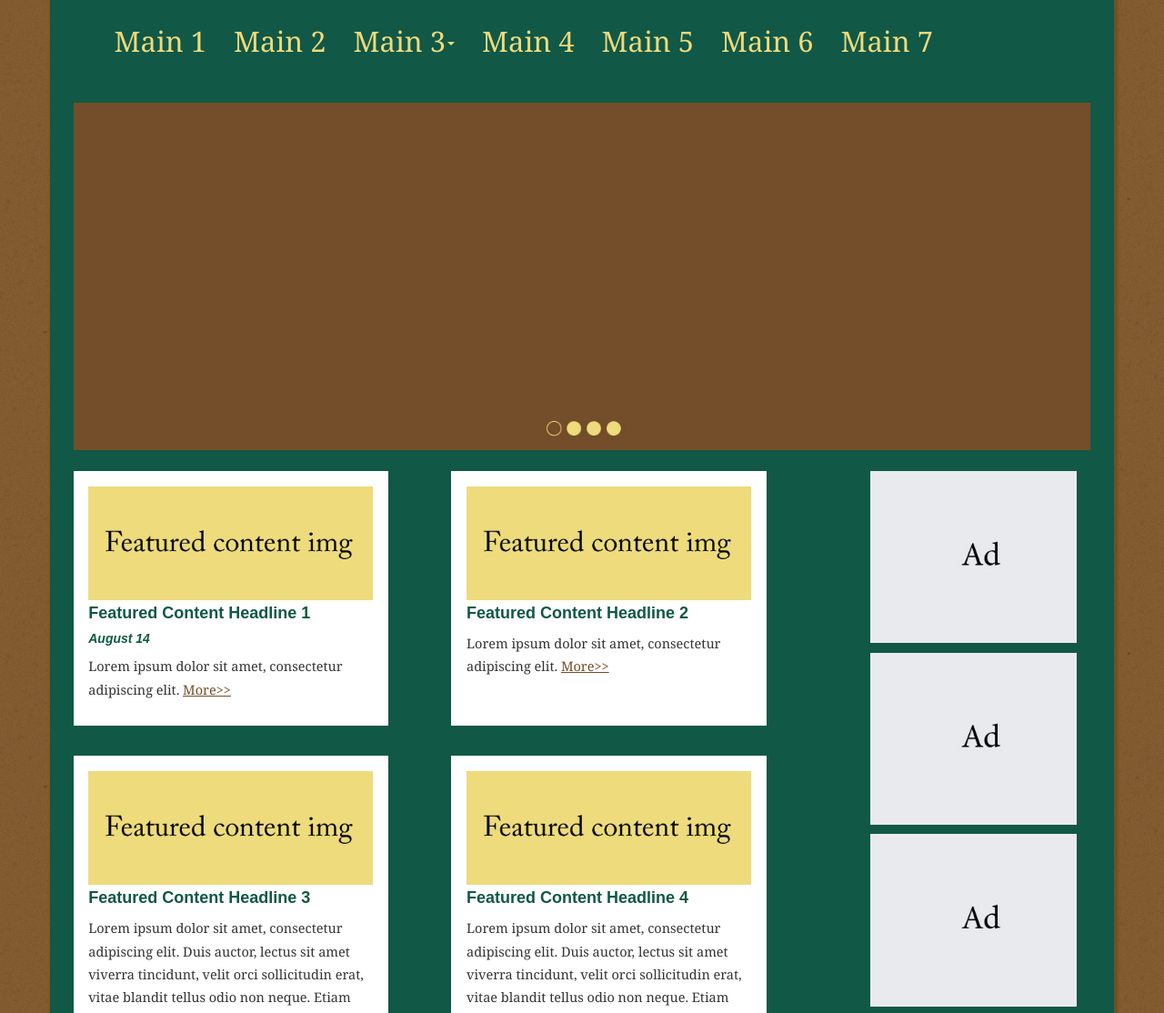
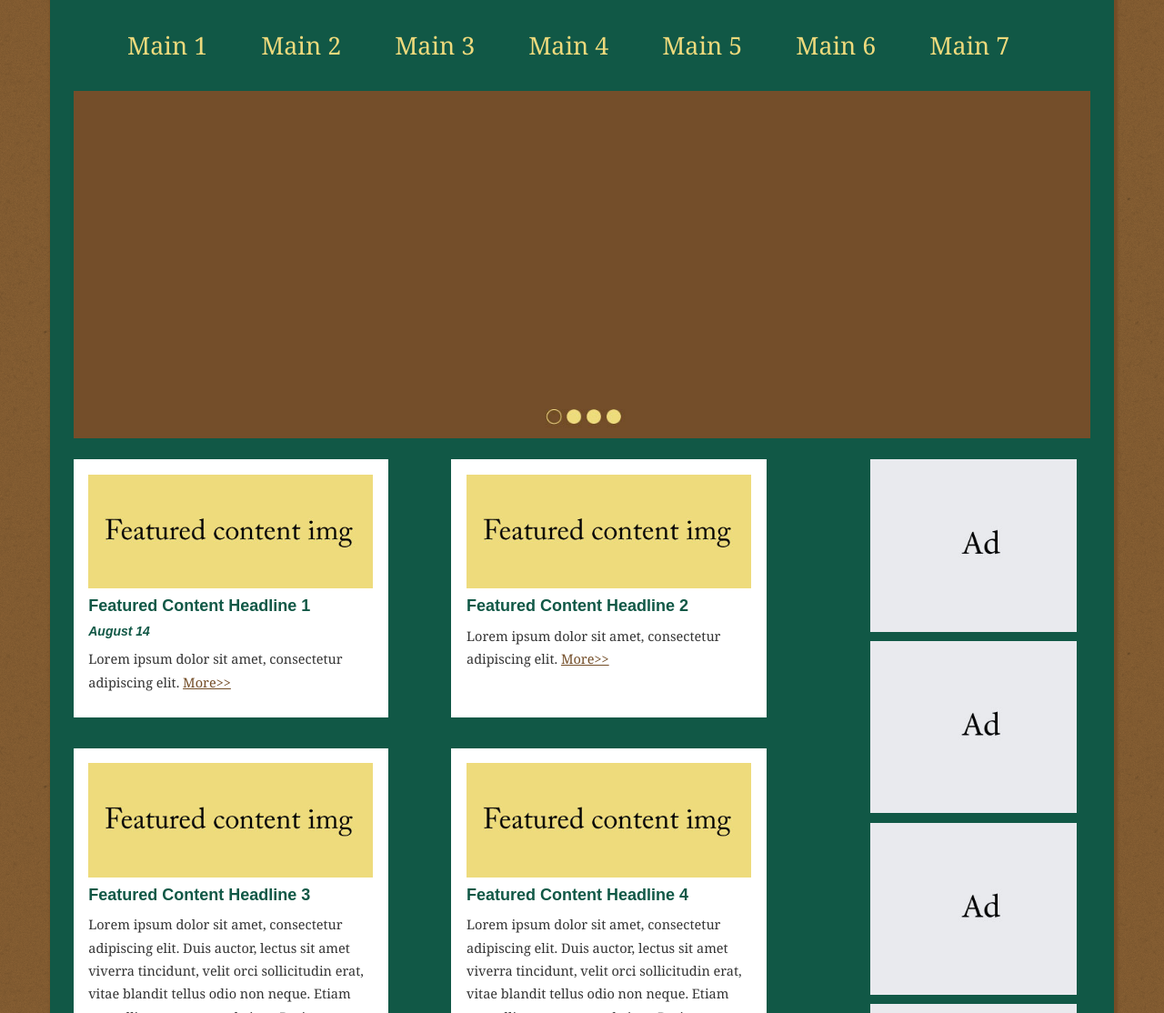
Before and after one commit to JenBeatty/ghctemplates, a plain HTML site: page index.html in a window 1280 px wide. Shown: the part 182-1296 px from the top of the page at 91% size. Drawn offline with nearby package versions, Linux system fonts and the light colour scheme.

Commit message:
Updating navigation and layout elements.

```diff
--- a/css/custom.css
+++ b/css/custom.css
@@ -3,7 +3,7 @@
 /*  Layout  */
 
 body {
-	/*background-color: rgba(115, 77, 39, .85);*/
+	background-color: rgba(115, 77, 39, .85);
 	background: #734D27 url(../img/bg.png);
 	font: normal 145%/175% Georgia, serif;
 }
@@ -20,16 +20,16 @@ body {
 	padding: 2%;
 }
 
-.home-snippet img {
-	float: left;
-	margin-right: 3%;
-}
-
 /*  Header  */
 
 .logo {
 	margin-top: .25em;
 }
+
+@media (max-width: 768px) {
+.logo-width {
+	width: 100%;
+} }
 
 .form-control {
   color: #555555;
@@ -48,19 +48,15 @@ body {
     .navbar-default {
       background-image:url('../img/wood-bg.png');
       background-repeat:no-repeat;
-	  background-position:left center; } }
+	  background-position:left top;
+	  min-height: 7em; } }
 
     @media (max-width: 768px) {
-
       .navbar-default .navbar-collapse, .navbar-default .navbar-form {
        	background-color: #734D27;
       } }
 
-.navbar-default .navbar-collapse, .navbar-default .navbar-form {
-	border: none;
-}
-
-.navbar-default .navbar-toggle {
+.navbar-default .navbar-toggle, .navbar-default .navbar-collapse, .navbar-default .navbar-form {
 	border: none;
 }
 
@@ -68,8 +64,9 @@ body {
 	background: none;
 }
 
+/* Font size for mav menu items */
 .nav > li, .navbar>.container-fluid .navbar-brand {
-	font-size: 146%;
+	font-size: 136%;
 }
 
 .navbar>.container-fluid .navbar-brand {
@@ -82,9 +79,18 @@ a.navbar-brand, a.dropdown-toggle, ul.nav a {
 	font-size: 146%;
 }
 
-.navbar-default .navbar-brand, .navbar-default .navbar-nav>li>a {
+.nav>li>a {
+  display: block;
+  padding: .75em 1.1em;
+}
+
+.navbar-default .navbar-brand, .navbar-default .navbar-nav>li>a, .navbar-default .navbar-nav>.open>a:visited {
   color: #EEDA7C;
-  font-size: 146%;
+  font-size: 136%;
+}
+
+a.dropdown-toggle:focus, .navbar-default .navbar-nav .open .dropdown-menu>li>a {
+	color: #EEDA7C;
 }
 
 .navbar-toggle {
@@ -103,6 +109,17 @@ a.navbar-brand, a.dropdown-toggle, ul.nav a {
 .dropdown-menu {
 	background-color: #734D27;
 }
+
+ul.dropdown-menu li a:hover {
+	background-color: rgba(238, 218, 124, 0.7);
+	color: #734D27;
+}
+
+/* Enable dropdown on hover on bigger screens. */
+@media only screen and (min-width : 992px) {
+.dropdown:hover .dropdown-menu {
+    display: block;
+ } }
 
 /*  Typography  */
 
@@ -130,22 +147,6 @@ a {
 	margin-bottom: 4%;
 }
 
-/*  Clearing */
-
-.home-feature-clearme {
-	clear: both;
-	margin-top: 8.75em;
-}
-  	@media (min-width: 448px) {
-    .home-feature-clearme {
-      margin-top: 10.25em; } }
-  	@media (min-width: 768px) {
-    .home-feature-clearme {
-      margin-top: 6.25em; } }
-  	@media (min-width: 1200px) {
-    .home-feature-clearme {
-      margin-top: 7.25em; } }
-
 /*  Home */
 
 .home-heature-weather-clearme {
--- a/index.html
+++ b/index.html
@@ -16,7 +16,7 @@
     <!-- row 1 -->
     <header class="row">
     	<div class=" col-xs-12 col-md-3 bottom-space">
-        	<img src="img/logo.jpg" class="img-responsive logo" alt="" />
+        	<img src="img/logo.jpg" class="img-responsive logo logo-width" alt="" />
         </div>
 
         <div class="visible-md visible-lg col-md-4 col-md-offset-5">
@@ -27,7 +27,7 @@
             <button type="submit" class="btn btn-default">Submit</button>
         </form>
         </div>
-   		<div class=" col-xs-12 bottom-space">
+   		<div class=" col-xs-12">
   			<nav class="navbar navbar-default" role="navigation">
   				<div class="container-fluid">
     			  <!-- Brand and toggle get grouped for better mobile display -->
@@ -48,14 +48,14 @@
                       <li><a href="#">Main 1</a></li>
                       <li><a href="#">Main 2</a></li>
                       <li class="dropdown">
-                        <a href="#" class="dropdown-toggle" data-toggle="dropdown">Main 3<span class="caret"></span></a>
+                        <a href="#" class="dropdown-toggle" data-toggle="dropdown">Main 3</a>
                         <ul class="dropdown-menu" role="menu">
                           <li><a href="#">Main 3.1</a></li>
                           <li><a href="#">Main 3.2</a></li>
                           <li><a href="#">Main 3.3</a></li>
-                          <li class="divider"></li>
+                          <!--<li class="divider"></li>-->
                           <li><a href="#">Main 3.4</a></li>
-                          <li class="divider"></li>
+                          <!--<li class="divider"></li>-->
                           <li><a href="#">Main 3.5</a></li>
                         </ul>
                       </li>
@@ -74,7 +74,6 @@
     <div class="row">
             <section class="col-xs-12 bottom-space">
             <img src="img/home-slider.jpg" class="img-responsive" alt="" />
-            <!--<p class="visible-md visible-lg">Slider text for responsive.</p>-->
         </section>
    </div>
 
@@ -83,23 +82,23 @@
             <article class="col-md-9 more-bottom-space">
                   <div class="home-snippet cols-top col-sm-5 more-bottom-space">
                     <p><img src="img/featured-content-img.jpg" class="img-responsive" alt="" /></p>
-                    <h4 class="home-feature-clearme">Featured Content Headline 1</h4>
+                    <h4>Featured Content Headline 1</h4>
                     <h5><em>August 14</em></h5>
                     <p>Lorem ipsum dolor sit amet, consectetur adipiscing elit. <a href="#" title="">More>></a></p>
                   </div>
                   <div class="home-snippet cols-top col-sm-5 col-sm-offset-1 more-bottom-space">
                   <img src="img/featured-content-img.jpg" class="img-responsive" alt="" />
-                    <h4 class="home-feature-clearme">Featured Content Headline 2</h4>
+                    <h4>Featured Content Headline 2</h4>
                     <p>Lorem ipsum dolor sit amet, consectetur adipiscing elit. <a href="#" title="">More>></a></p>
                   </div>
                   <div class="home-snippet cols-bottom col-sm-5 more-bottom-space">
                   <img src="img/featured-content-img.jpg" class="img-responsive" alt="" />
-                    <h4 class="home-feature-clearme">Featured Content Headline 3</h4>
+                    <h4>Featured Content Headline 3</h4>
                     <p>Lorem ipsum dolor sit amet, consectetur adipiscing elit. Duis auctor, lectus sit amet viverra tincidunt, velit orci sollicitudin erat, vitae blandit tellus odio non neque. Etiam convallis nec augue a ultrices. Proin a placerat leo. Vivamus elit lorem, auctor vel sollicitudin vel, sodales at mi. <a href="#" title="">More>></a></p>
                   </div>
                   <div class="home-snippet cols-bottom col-sm-5 col-sm-offset-1 more-bottom-space">
                   <img src="img/featured-content-img.jpg" class="img-responsive" alt="" />
-                    <h4 class="home-feature-clearme">Featured Content Headline 4</h4>
+                    <h4>Featured Content Headline 4</h4>
                     <p>Lorem ipsum dolor sit amet, consectetur adipiscing elit. Duis auctor, lectus sit amet viverra tincidunt, velit orci sollicitudin erat, vitae blandit tellus odio non neque. Etiam convallis nec augue a ultrices. Proin a placerat leo. Vivamus elit lorem, auctor vel sollicitudin vel, sodales at mi. <a href="#" title="">More>></a></p>
                   </div>
                 <div class="col-md-11 home-heature-weather-clearme visible-md visible-lg">
@@ -137,6 +136,8 @@
     <div class="row">
             <footer class="col-xs-12 bottom-space">
               <div style="background-color: #ffffff; padding: 1em; overflow: hidden;">
+              <div class=" col-xs-12">
+             </div>
                 <a href="#" title=""><img src="img/footer/fb.png" class="img-responsive social-icons" alt="" /></a>
                 <a href="#" title=""><img src="img/footer/twitter.png" class="img-responsive social-icons" alt="" /></a>
                 <a href="#" title=""><img src="img/footer/pinterest.png" class="img-responsive social-icons" alt="" /></a>
--- a/js/custom.js
+++ b/js/custom.js
@@ -4,4 +4,12 @@
 $(document).ready(function() {
 	$(".cols-top").equalHeights();
 	$(".cols-bottom").equalHeights();
+
+//enable an active link on top nav items
+	$('.dropdown-toggle').click(function() {
+		var location = $(this).attr('href');
+		window.location.href = location;
+		return false;
+	});
+
 });
```
